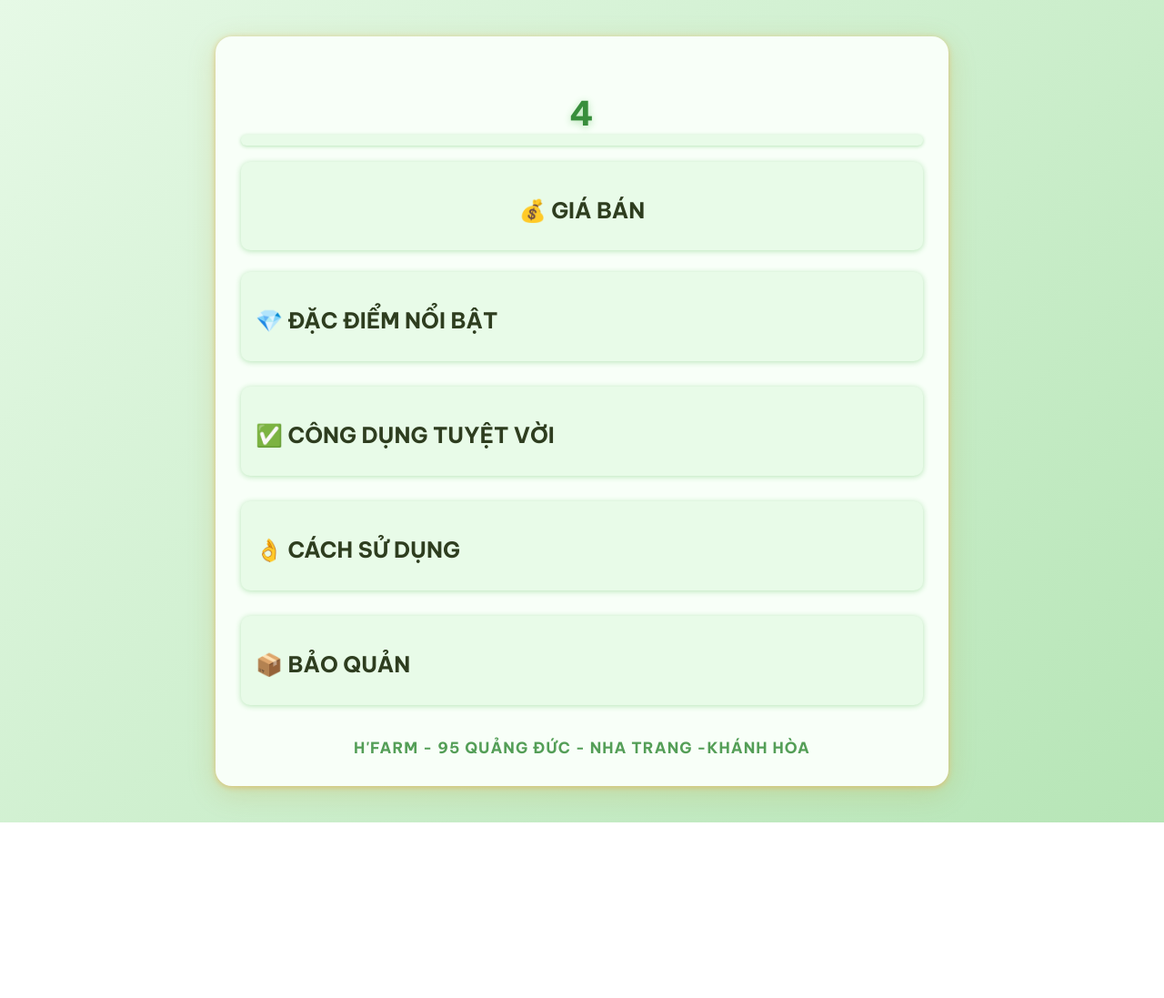
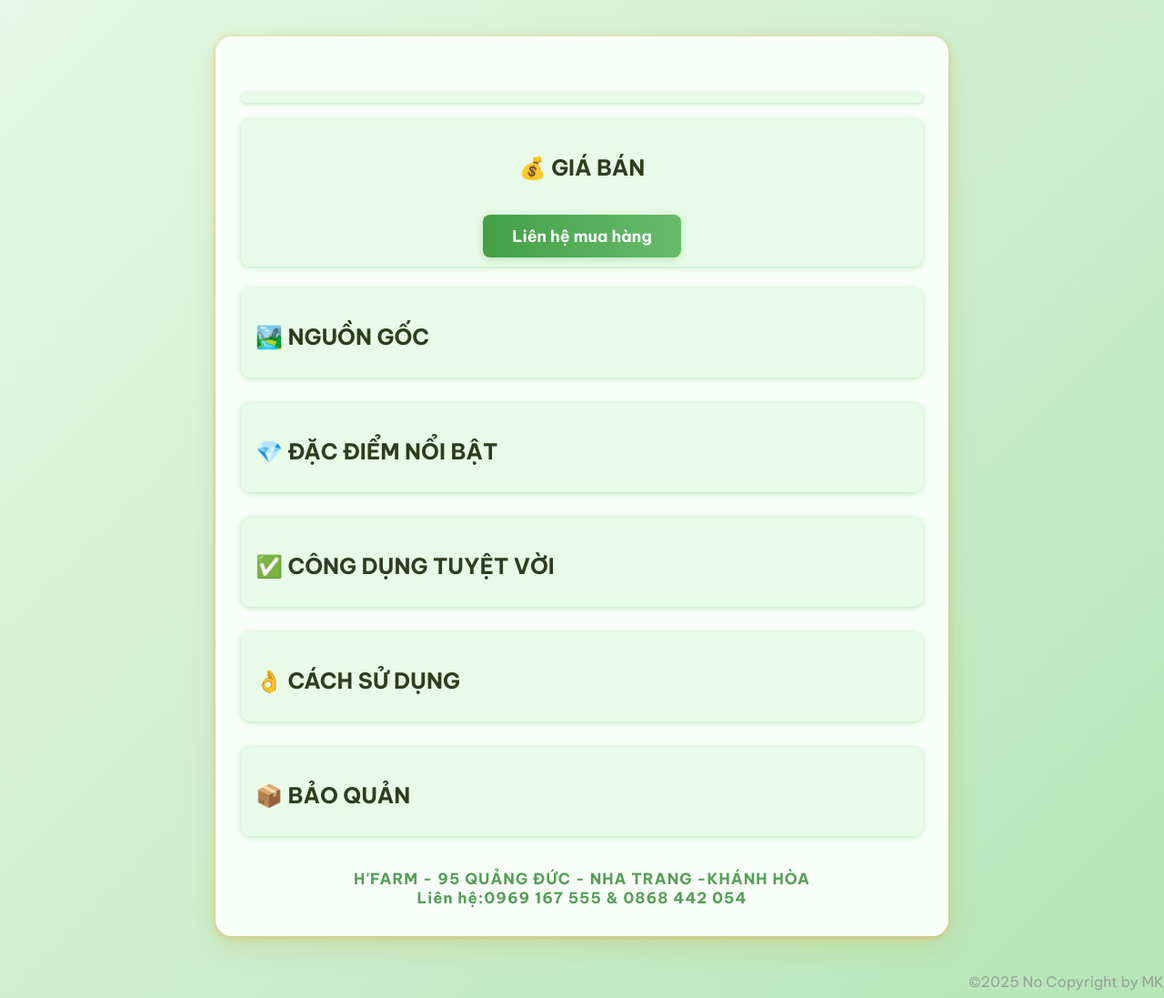
Before and after one commit to Minhkhoa0611/H-FARM, a plain HTML site: page posts/bai-viet-moi.html in a window 1280 px wide. Shown: the whole page at 91% size. Before the commit the page ends 904 px from the top, so only its background shows below. Drawn offline with Linux system fonts and the light colour scheme.

Commit message:
Add post bai-viet-moi.html

```diff
--- a/posts/bai-viet-moi.html
+++ b/posts/bai-viet-moi.html
@@ -2,7 +2,7 @@
 <html lang="vi">
 <head>
     <meta charset="UTF-8">
-    <title>4 – </title>
+    <title> – </title>
     <meta name="viewport" content="width=device-width, initial-scale=1">
     <link href="https://fonts.googleapis.com/css2?family=Be+Vietnam+Pro:wght@400;700&display=swap" rel="stylesheet">
     <style>
@@ -54,11 +54,16 @@
 </head>
 <body>
     <div class="container">
-        <h1>4</h1>
+        <h1></h1>
 <div class="highlight"></div>
 <div class="section" style="text-align:center; margin-bottom: 24px;">
 <h2>💰 GIÁ BÁN</h2>
 <div class="price"></div>
+<a class="contact-btn" href="tel:">Liên hệ mua hàng</a>
+</div>
+<div class="section">
+<h2>🏞️ NGUỒN GỐC</h2>
+<ul></ul>
 </div>
 <div class="section">
 <h2>💎 ĐẶC ĐIỂM NỔI BẬT</h2>
@@ -77,7 +82,10 @@
 <ul></ul>
 </div>
 
-        <div class="footer">H'FARM - 95 QUẢNG ĐỨC - NHA TRANG  -KHÁNH HÒA</div>
+        <div class="footer">H'FARM - 95 QUẢNG ĐỨC - NHA TRANG  -KHÁNH HÒA<br>Liên hệ:0969 167 555 & 0868 442 054</div>
+    </div>
+    <div style="width:100%;text-align:right;margin:18px 18px 8px 0;">
+        <span style="color:#888;opacity:0.7;font-size:1em;pointer-events:none;">&#169;2025 No Copyright by MK</span>
     </div>
 </body>
 </html>
```
